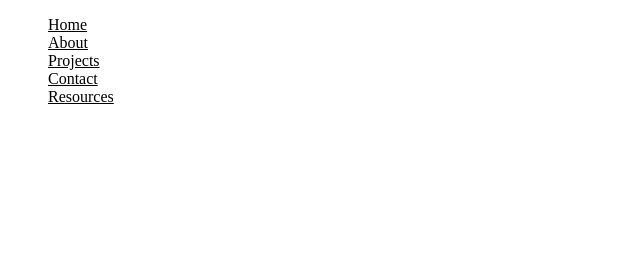
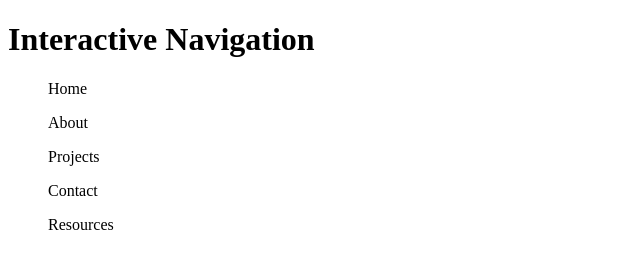
Before and after one commit to code-bdani/interactive_nav_exercise, a plain HTML site: page index.html in a window 1280 px wide. Shown: the whole page, without its empty margins (0-640 px from the left). Drawn offline with Linux system fonts and the light colour scheme.

Commit message:
Completely updated CSS

```diff
--- a/index.html
+++ b/index.html
@@ -10,8 +10,9 @@
     </head>
     <body>
         <header>
+            <h1>Interactive Navigation</h1>
             <nav>
-                <ul class="main-nav">
+                <ul>
                     <li><a href="#">Home</a></li>
                     <li><a href="#">About</a></li>
                     <li><a href="#">Projects</a></li>
@@ -20,5 +21,6 @@
                 </ul>
             </nav>
         </header>
+
     </body>
 </html>
--- a/navigation.css
+++ b/navigation.css
@@ -1,28 +1,36 @@
-.main-nav {
-    list-style: none;
+nav ul {
+    list-style-type: none;  /* Removes default bullets from unordered list */
+    display: flex;
+    flex-direction: column;
 }
 
-a {
-    color: black;
+nav li {
+    margin: 0;
+    padding-bottom: 1em;
 }
 
-a:link {
-    color: black;
+nav a {
+    text-decoration: none;  /* Removes default text-underline from links */
 }
 
-a:visited {
-    color: blue;
+nav a:link {
+    color: black;       /* Changes default color of unvisted links from blue to black */
 }
 
-a:focus {
-    color: green;
+nav a:visited {
+    color: black;       /* Changes default color of visted links from purple to black */
 }
 
-a:hover {
-    color: gray;
-    background: blueviolet;
+nav a:hover {
+    color: white;       /* Changes default color of links to white with a black background when hovered over */
+    background: black;
 }
 
-a:active {
-    color: pink;
+nav li:active {
+    padding-right: 5px;
+    padding-left: 5px;
 }
+
+nav a:focus {
+    color: teal;       /* Changes default color of active link */
+}
```
